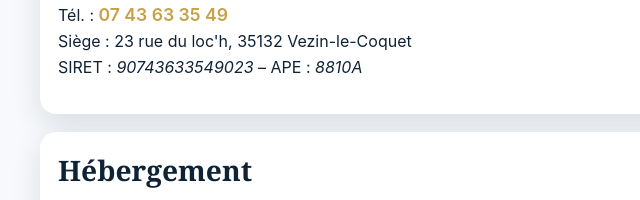
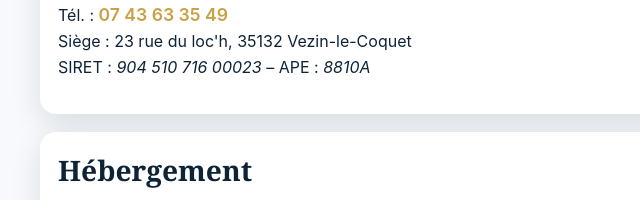
Before and after one commit to chrisrolland250-ai/domus-premium-site, a plain HTML site: page mentions.html in a window 1280 px wide. Shown: the part 423-623 px from the top of the page, 0-640 px from the left. Drawn offline with Linux system fonts and the light colour scheme.

Commit message:
Update mentions.html

```diff
--- a/mentions.html
+++ b/mentions.html
@@ -26,7 +26,7 @@
       Email : <a href="mailto:domuspremium35@gmail.com">domuspremium35@gmail.com</a><br/>
       Tél. : <a href="tel:+33743633549"><a aria-label="Appeler Domus Premium au 07 43 63 35 49" href="tel:+33743633549">07 43 63 35 49</a></a><br/>
       Siège : 23 rue du loc'h, 35132 Vezin-le-Coquet<br/>
-      SIRET : <em>90743633549023</em> – APE : <em>8810A</em></p>
+      SIRET : <em>904 510 716 00023 </em> – APE : <em>8810A</em></p>
 </div>
 <div class="table-card">
 <h2>Hébergement</h2>
```
